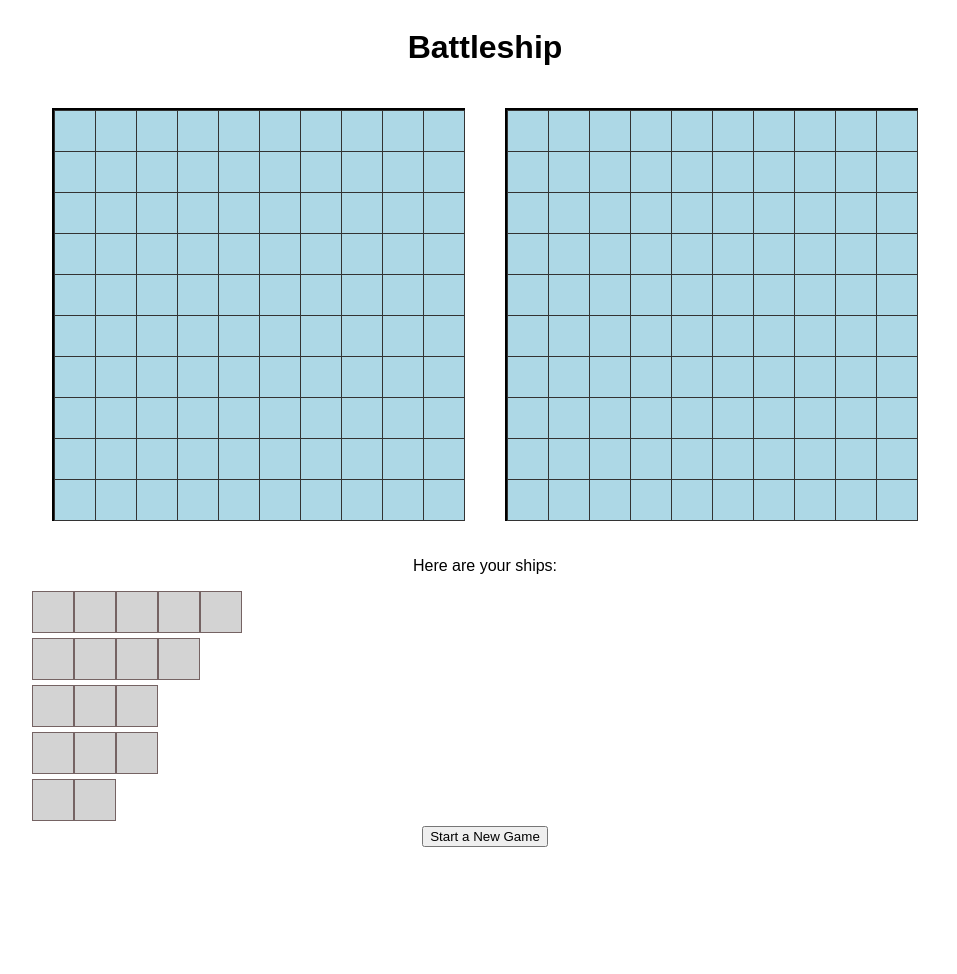
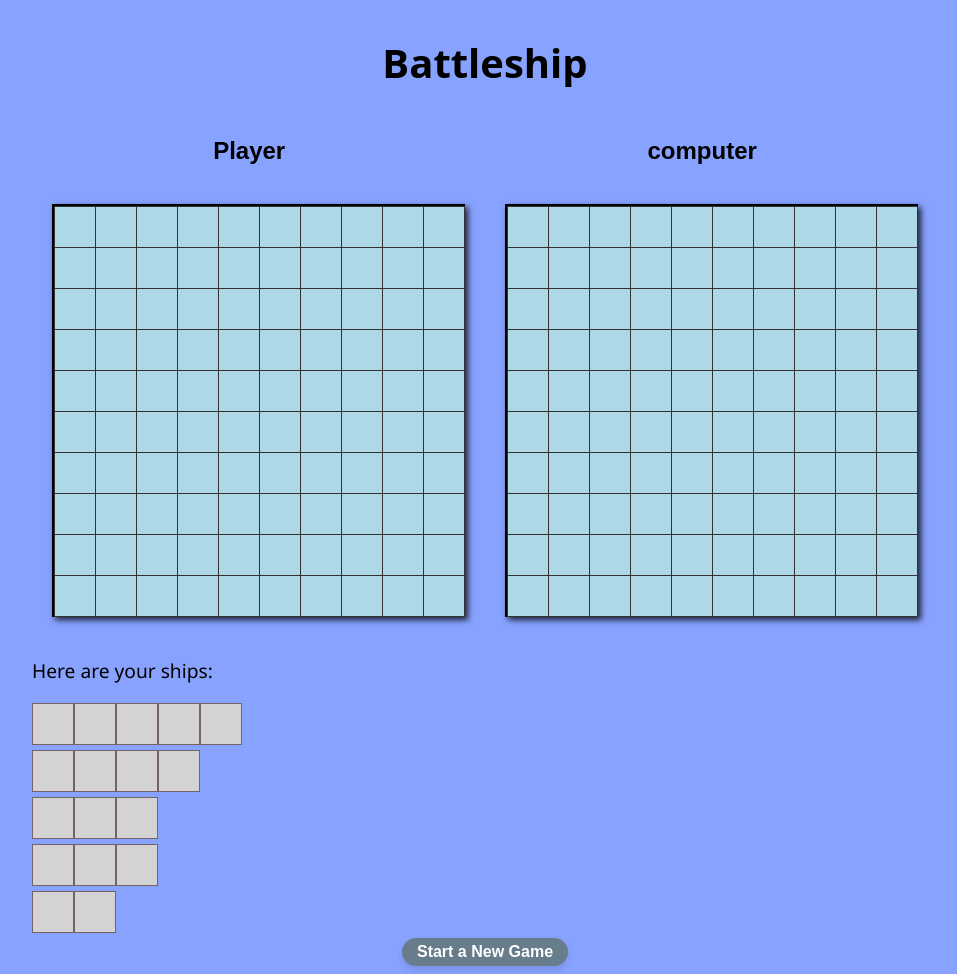
Before and after one commit to Mesud-Ahmed/Battleship, a website built with webpack: page src/template.html in a window 1280 px wide. Shown: the whole page, without its empty margins (155-1112 px from the left). Before the commit the page ends 855 px from the top, so only its background shows below. Built offline with nearby package versions, Linux system fonts and the light colour scheme; a web font is replaced by a local one.

Commit message:
feat:add font and text styles

```diff
--- a/src/modules/GameController.js
+++ b/src/modules/GameController.js
@@ -8,7 +8,7 @@ export class GameController {
 
     }
     init(){
-        this.player1 = new player('Player1')
+        this.player1 = new player('Player')
         this.computer = new player('computer', true)
         this.currentPlayer = this.player1
         this.isGameOver = false
--- a/src/modules/dom.js
+++ b/src/modules/dom.js
@@ -92,6 +92,7 @@ function resetGame() {
     clearGrid(player1Grid);
     clearGrid(player2Grid);
 
+    oneShipPlaced = false
     intro.style.display = 'block'
     message.style.display = 'none'
 
--- a/src/styles.css
+++ b/src/styles.css
@@ -1,8 +1,9 @@
+@import url('https://fonts.googleapis.com/css2?family=Sofadi+One&display=swap');
 body {
     font-family: Arial, sans-serif;
     display: flex;
     justify-content: center;
-
+    background-color: #87A2FF;
 
 }
 
@@ -14,6 +15,15 @@ body {
     display: flex;
 
 }
+.headers{
+    display: flex;
+    justify-content: space-around;
+}
+h1{
+    font-family: "Sofadi One", system-ui;
+    font-size: 2.5rem;
+    text-decoration:coral;
+}
 .grid {
     display: grid;
     grid-template-columns: repeat(10, 40px);
@@ -21,6 +31,8 @@ body {
     gap: 1px;
     margin: 20px;
     border: 2px solid black;
+    box-shadow: 3px 3px 6px rgba(0, 0, 0, 0.8 ); /* Subtle shadow */
+
 }
 
 .grid div {
@@ -70,7 +82,36 @@ body {
 }
 #message{
     display: none;
+    font-family: 'Gill Sans', 'Gill Sans MT', Calibri, 'Trebuchet MS', sans-serif;
+    text-shadow: 1px 1px 2px rgb(235, 181, 181), 0 0 1em blue, 0 0 0.2em blue;
+    color: #C0EBA6;
+
 }
-.cptr-ship{
-    opacity:0.6
+.cell.cptr-ship{
+    opacity: 0.5;
 }
+#intro{
+    text-align: left;
+    font-size: 1.2rem;
+    font-family:'Segoe UI', Tahoma, Geneva, Verdana, sans-serif
+
+}
+#intrude,#reset-button{
+
+        background-color: #687d8b; /* Light blue background */
+        border: none;              /* Remove default border */
+        border-radius: 30px;        /* Rounded corners */
+        color: white;               /* White text color */
+        padding: 5px 15px;         /* Spacing inside the button */
+        font-size: 16px;            /* Font size */
+        font-weight: bold;          /* Bold text */
+        cursor: pointer;            /* Pointer on hover */
+        box-shadow: 0 4px 6px rgba(0, 0, 0, 0.1); /* Subtle shadow */
+        transition: all 0.3s ease;  /* Smooth transition for hover effect */
+
+}
+#intrude:hover,#reset-button:hover{
+    background-color: #2980b9;  /* Darker blue on hover */
+    transform: translateY(-3px); /* Slight lift effect on hover */
+    box-shadow: 0 8px 12px rgba(0, 0, 0, 0.2); /* Enhanced shadow on hover */
+  }
--- a/src/template.html
+++ b/src/template.html
@@ -11,6 +11,10 @@
 <body>
     <div id="game-container">
         <h1>Battleship</h1>
+        <div class="headers">
+            <h2>Player</h2>
+            <h2>computer</h2>
+        </div>
         <div id="grids">
 
             <div id="player1-grid" class="grid"></div>
@@ -21,7 +25,7 @@
 
                 <p id="intro">Here are your ships:</p>
                 <p id="message">Now you have placed your ships and the computer has also placed it's ships successfully,
-                    if at any time you become bored and tired you can simply <button id="intrude">See </button> where
+                    if at any time you become bored and tired, you can <button id="intrude">See </button> where
                     the computer placed it's ships</p>
                 <div class="ship" data-direction="horizontal" data-length="5">
                     <div class="ship-cell"></div>
```
